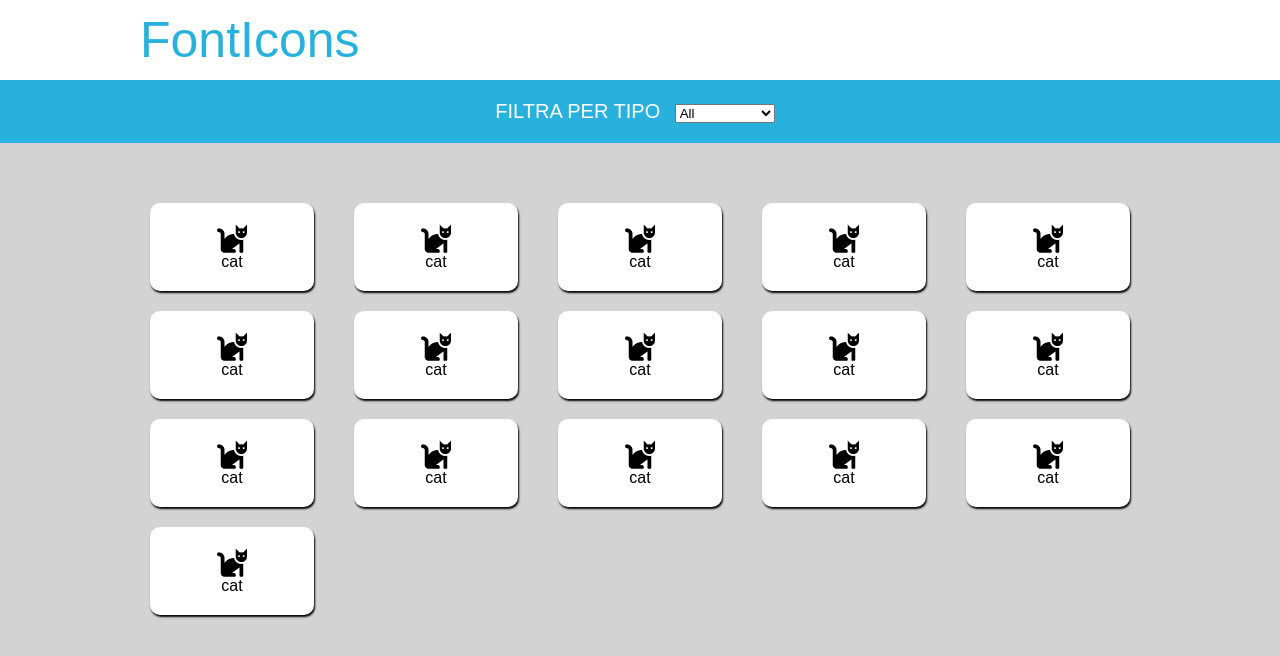
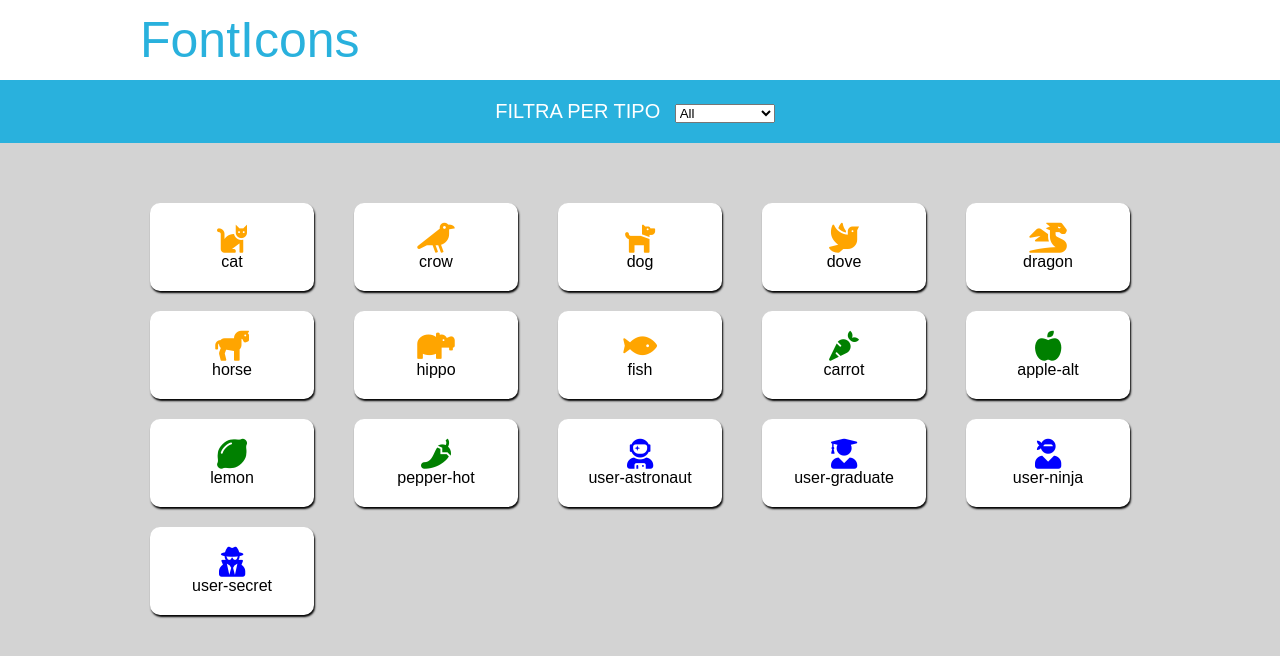
Before and after one commit to AliceColombari/js-es6-icons, a plain HTML site: page index.html in a window 1280 px wide. Drawn offline with Linux system fonts and the light colour scheme.

Commit message:
completato milestone 2

```diff
--- a/index.html
+++ b/index.html
@@ -45,101 +45,12 @@
                 <div id="icons-container">
 
                     <!-- ICONE -->
+                    <!--
                     <div class="icon">
                         <i class="fas fa-cat"></i>
                         <div class="icon-text">cat</div>
                     </div>
-
-                    <!-- ICONE -->
-                    <div class="icon">
-                        <i class="fas fa-cat"></i>
-                        <div class="icon-text">cat</div>
-                    </div>
-
-                    <!-- ICONE -->
-                    <div class="icon">
-                        <i class="fas fa-cat"></i>
-                        <div class="icon-text">cat</div>
-                    </div>
-
-                    <!-- ICONE -->
-                    <div class="icon">
-                        <i class="fas fa-cat"></i>
-                        <div class="icon-text">cat</div>
-                    </div>
-
-                    <!-- ICONE -->
-                    <div class="icon">
-                        <i class="fas fa-cat"></i>
-                        <div class="icon-text">cat</div>
-                    </div>
-
-                    <!-- ICONE -->
-                    <div class="icon">
-                        <i class="fas fa-cat"></i>
-                        <div class="icon-text">cat</div>
-                    </div>
-
-                    <!-- ICONE -->
-                    <div class="icon">
-                        <i class="fas fa-cat"></i>
-                        <div class="icon-text">cat</div>
-                    </div>
-
-                    <!-- ICONE -->
-                    <div class="icon">
-                        <i class="fas fa-cat"></i>
-                        <div class="icon-text">cat</div>
-                    </div>
-
-                    <!-- ICONE -->
-                    <div class="icon">
-                        <i class="fas fa-cat"></i>
-                        <div class="icon-text">cat</div>
-                    </div>
-
-                    <!-- ICONE -->
-                    <div class="icon">
-                        <i class="fas fa-cat"></i>
-                        <div class="icon-text">cat</div>
-                    </div>
-
-                    <!-- ICONE -->
-                    <div class="icon">
-                        <i class="fas fa-cat"></i>
-                        <div class="icon-text">cat</div>
-                    </div>
-
-                    <!-- ICONE -->
-                    <div class="icon">
-                        <i class="fas fa-cat"></i>
-                        <div class="icon-text">cat</div>
-                    </div>
-
-                    <!-- ICONE -->
-                    <div class="icon">
-                        <i class="fas fa-cat"></i>
-                        <div class="icon-text">cat</div>
-                    </div>
-
-                    <!-- ICONE -->
-                    <div class="icon">
-                        <i class="fas fa-cat"></i>
-                        <div class="icon-text">cat</div>
-                    </div>
-
-                    <!-- ICONE -->
-                    <div class="icon">
-                        <i class="fas fa-cat"></i>
-                        <div class="icon-text">cat</div>
-                    </div>
-
-                    <!-- ICONE -->
-                    <div class="icon">
-                        <i class="fas fa-cat"></i>
-                        <div class="icon-text">cat</div>
-                    </div>
-
+                    -->
                 </div>
                 <!-- FINE CONTENITORE ICONE -->
             </div>
--- a/js/main.js
+++ b/js/main.js
@@ -126,3 +126,21 @@ const icons = [
 		color: 'blue'
 	}
 ];
+
+// contenitore icone
+const contenitore = document.getElementById('icons-container');
+let contenutoIcone = '';
+
+// MILESTONE 2
+// RENDO VISIBILI TUTTE LE ICONE DELL'ARRAY + IL LORO COLORE
+// ciclare tutti gli elementi di icone
+// richiamo la funzione che definiamo noi
+// richiamare il valore di ogni singolo oggetto contenuto
+icons.forEach(oggetto => {
+    contenutoIcone += `<div class="icon">
+                            <i style="color:${oggetto.color};" class="${oggetto.family} ${oggetto.prefix}${oggetto.name}"></i>
+                            <div class="icon-text">${oggetto.name}</div>
+                        </div>`;
+});
+
+contenitore.innerHTML = contenutoIcone;
```
